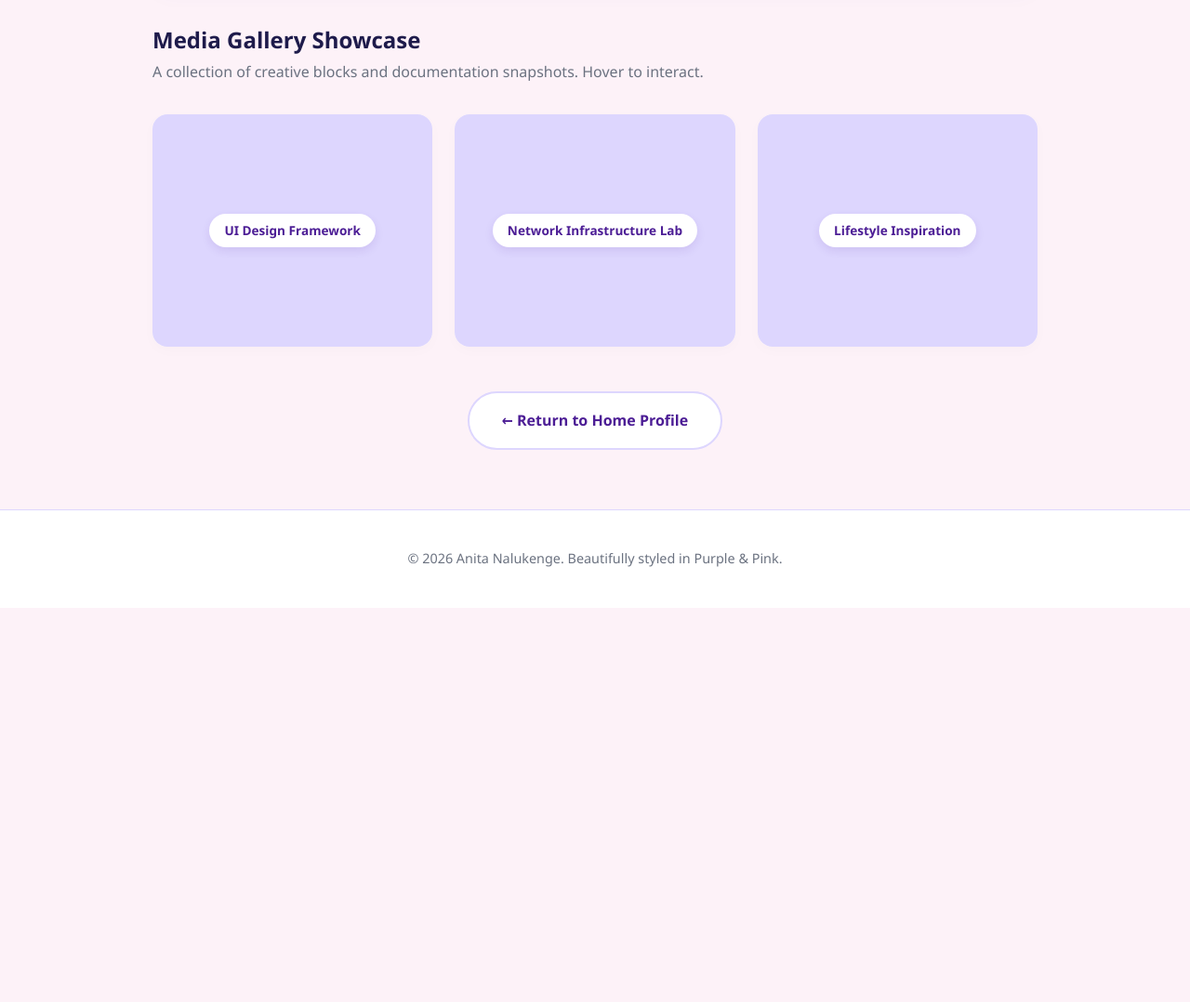
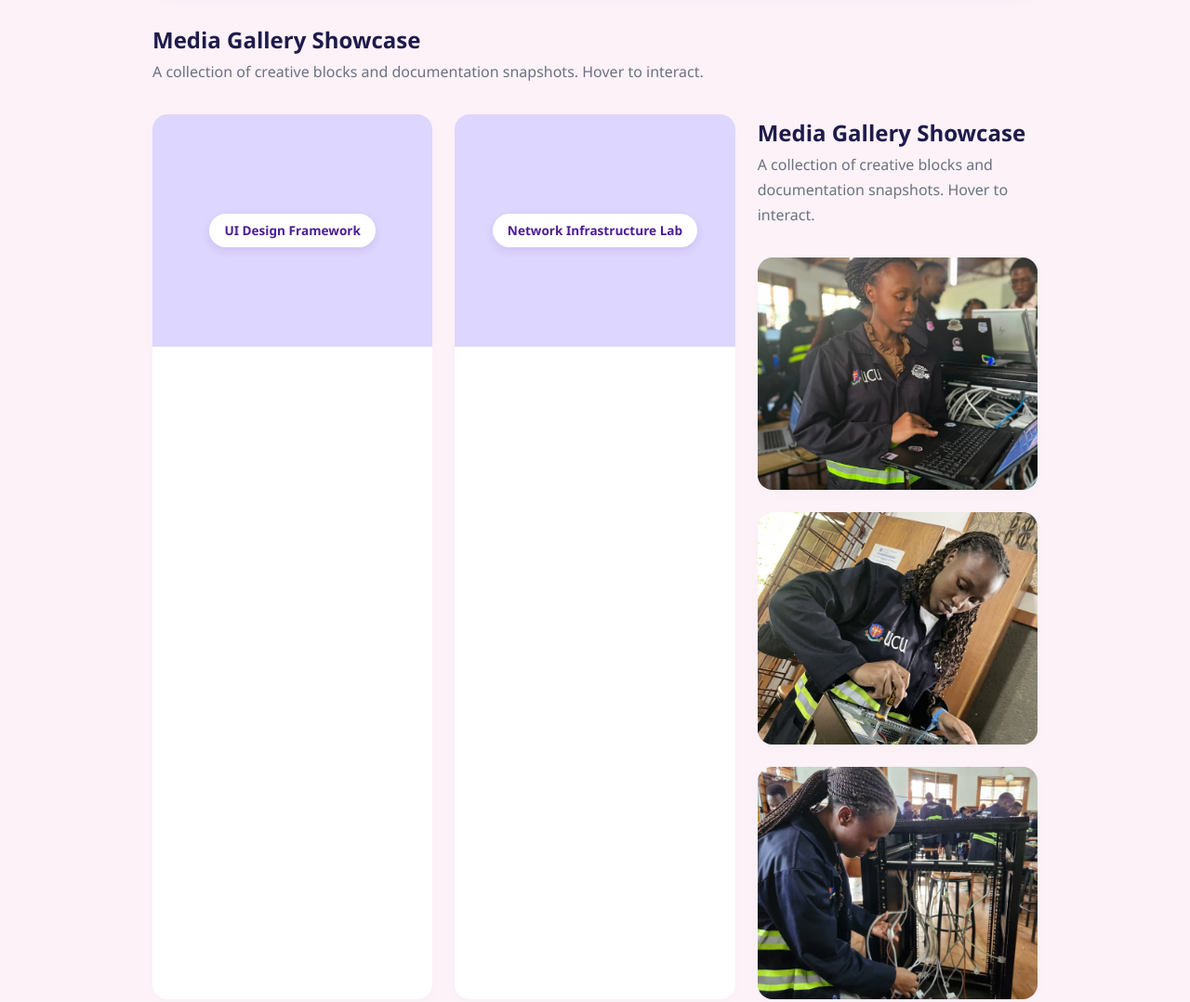
Before and after one commit to nitah-16/ANITA.-PORTFORLIO, a plain HTML site: page projects.html in a window 1280 px wide. Shown: the part 660-1738 px from the top of the page at 93% size. Before the commit the page ends 1314 px from the top, so only its background shows below. Drawn offline with Linux system fonts and the light colour scheme.

Commit message:
added image files directly

```diff
--- a/projects.html
+++ b/projects.html
@@ -64,29 +64,44 @@
                 </div>
 
                 <!-- Active Photo Placeholder 3 -->
+                <section class="content-block">
+            <h2>Media Gallery Showcase</h2>
+            <p class="section-subtitle">A collection of creative blocks and documentation snapshots. Hover to interact.</p>
+
+            <div class="interactive-gallery-grid">
+
                 <div class="gallery-card">
                     <div class="active-photo-box">
-                        <span class="fallback-label">Lifestyle Inspiration</span>
+                        <img src="assets/portfolio/laptop.jpeg" alt="Anita configuring network application on laptop" class="gallery-img">
+
                         <div class="photo-overlay">
-                            <h3>Aesthetic & Typography Curation</h3>
-                            <p>Drawing structure, geometric balances, and styling layouts from visual restaurant decors.</p>
+                            <h3>Systems Configuration</h3>
+                            <p>Analyzing and testing user interfaces and backend routing scripts in real-time.</p>
+                        </div>
+                    </div>
+                </div>
+
+                <div class="gallery-card">
+                    <div class="active-photo-box">
+                        <img src="assets/portfolio/hardware.jpeg" alt="Anita assembling computer hardware components" class="gallery-img">
+
+                        <div class="photo-overlay">
+                            <h3>Hardware Architecture</h3>
+                            <p>Hands-on hardware assembly, internal component diagnostics, and system maintenance troubleshooting.</p>
+                        </div>
+                    </div>
+                </div>
+
+                <div class="gallery-card">
+                    <div class="active-photo-box">
+                        <img src="assets/portfolio/networking.jpeg" alt="Anita arranging ethernet patch panels and networking cables" class="gallery-img">
+
+                        <div class="photo-overlay">
+                            <h3>Infrastructure & Networking</h3>
+                            <p>Setting up baseline LAN structures, managing patch panels, and troubleshooting data delivery lines.</p>
                         </div>
                     </div>
                 </div>
 
             </div>
         </section>
-
-        <!-- Loop back navigation safely -->
-        <div class="page-flow-container">
-            <a href="index.html" class="flow-btn back-btn">&larr; Return to Home Profile</a>
-        </div>
-
-    </main>
-
-    <footer>
-        <p>&copy; 2026 Anita Nalukenge. Beautifully styled in Purple & Pink.</p>
-    </footer>
-
-</body>
-</html>
--- a/style.css
+++ b/style.css
@@ -397,3 +397,18 @@ footer {
     font-size: 0.9rem;
     border-top: 1px solid var(--light-purple);
 }
+/* Makes sure our real gallery images look stunning */
+.gallery-img {
+    width: 100%;
+    height: 100%;
+    object-fit: cover; /* Crops the image perfectly to fit the box framework */
+    position: absolute;
+    top: 0;
+    left: 0;
+    z-index: 1;
+}
+
+/* Forces the overlay text to sit on top of the image when you hover */
+.photo-overlay {
+    z-index: 2;
+}
```
Also changed, not shown: assets/portfolio/hardware.jpeg (added), assets/portfolio/laptop.jpeg (added), assets/portfolio/networking.jpeg (added).
